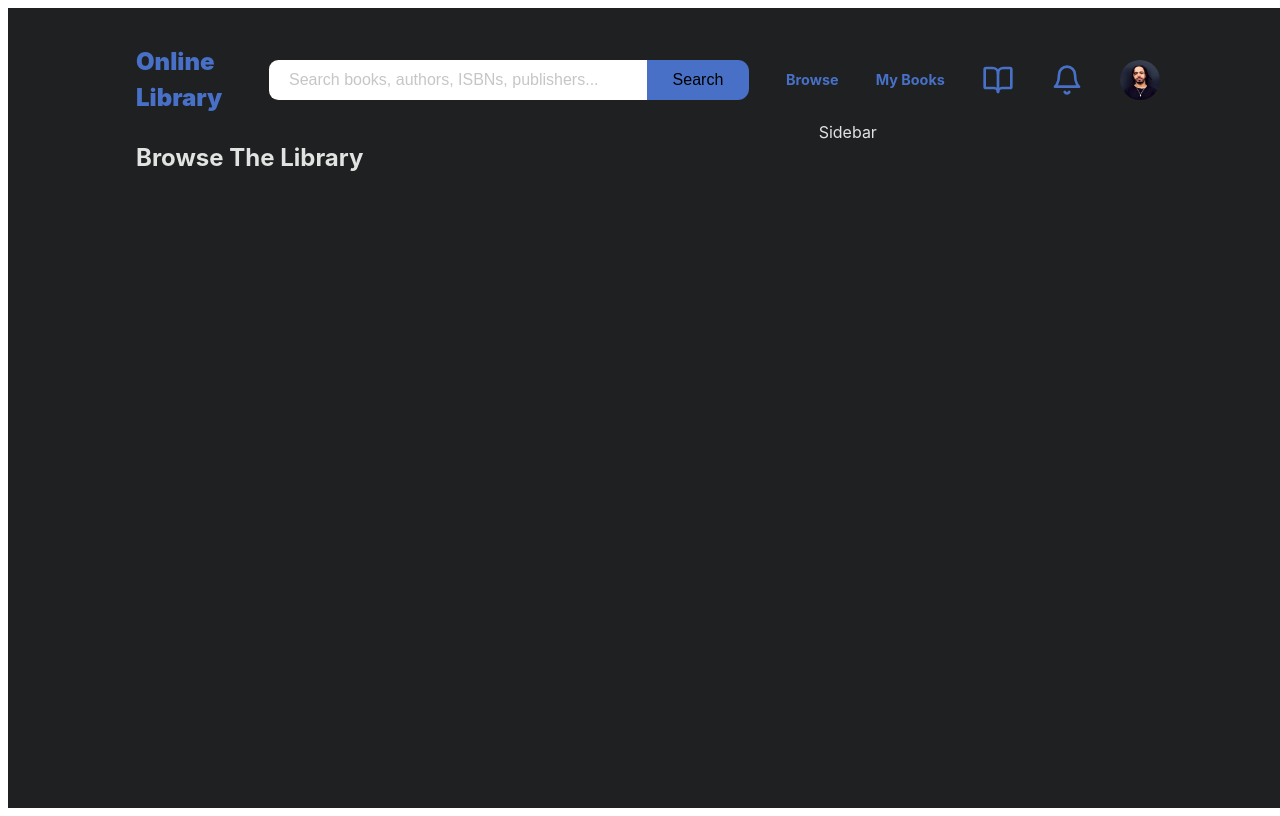
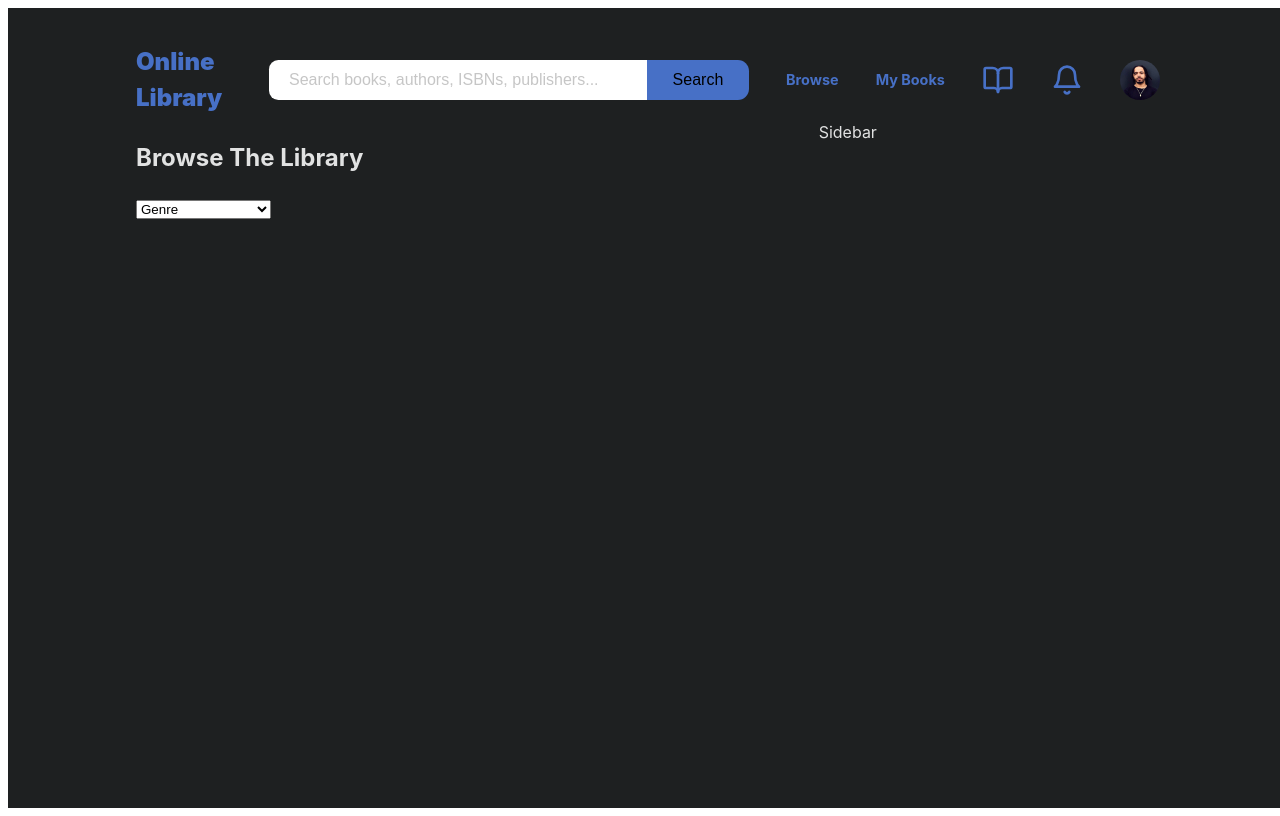
Before and after one commit to joshuanelsondev/odin-library, a React (Vite) app: page / in a window 1280 px wide. Built offline with nearby package versions, Linux system fonts and the light colour scheme.

Commit message:
feat: add genre dropdown

```diff
--- a/src/components/browse/Browse.tsx
+++ b/src/components/browse/Browse.tsx
@@ -5,7 +5,27 @@ export default function Browse () {
     <div className='browse'>
       <h2 className='browse__header'>Browse The Library</h2>
       <div className='browse__filter' >
-
+       <select id="genre" name="genre">
+         <option>Genre</option>
+         <optgroup label='Fiction'>
+           <option value="romance">Romance</option>
+           <option value="mystery">Mystery</option>
+           <option value="science-fiction">Science Fiction</option>
+           <option value="fantasy">Fantasy</option>
+           <option value="horror">Horror</option>
+           <option value="historical-fiction">Historical Fiction</option>
+         </optgroup>
+         <optgroup label='Non-Fiction'>
+           <option value="memoir">Memoir</option>
+           <option value="biography">Biography</option>
+           <option value="history">History</option>
+           <option value="self-help">Self-Help</option>
+           <option value="travel">Travel</option>
+           <option value="cookbook">Cookbook</option>
+         </optgroup>
+         <option value="poetry">Poetry</option>
+         <option value="short-story">Short Story</option>
+       </select>
       </div>
     </div>
   )
```
